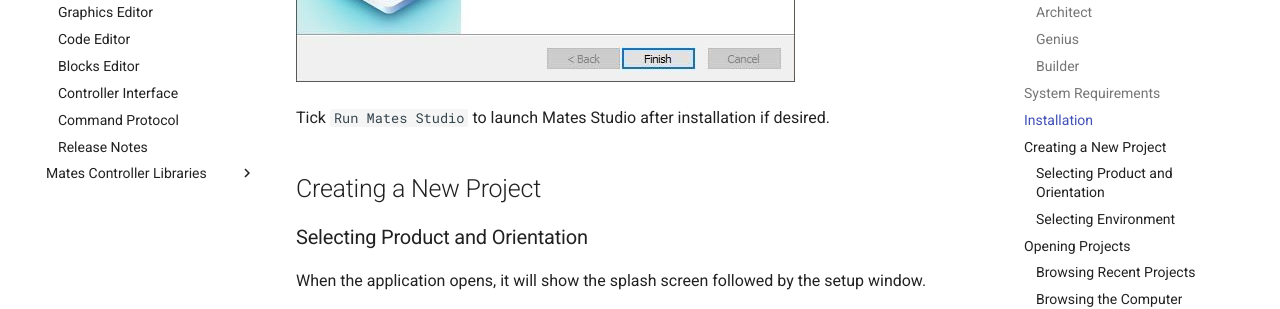
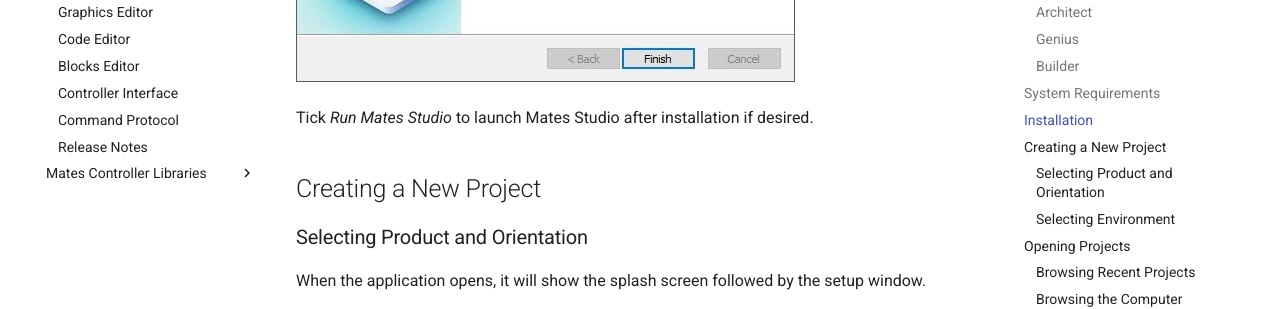
Before and after one commit to iSOLveIT/mkdocs-gen, an MkDocs documentation site: the page built from docs/studio/mates-studio-user-manual.md, in a window 1280 px wide and 900 px high, scrolled down 3629 px. Shown: the part 150-459 px from the top of the window. Built offline with MkDocs 1.6.1 and Material for MkDocs 9.7.7, drawn with Linux system fonts in a browser that asks for light colours.

Commit message:
Minor changes to formatting

```diff
--- a/docs/studio/mates-studio-user-manual.md
+++ b/docs/studio/mates-studio-user-manual.md
@@ -69,7 +69,7 @@
 
 ![Installation Completed](img/install-completed.jpg)
 
-Tick `Run Mates Studio` to launch Mates Studio after installation if desired.
+Tick _Run Mates Studio_ to launch Mates Studio after installation if desired.
 
 ## Creating a New Project
 
@@ -87,7 +87,7 @@
 
 ![Select Orientation](img/select-product-orientation.jpg)
 
-After selecting the product and desired orientation, continue by clicking on the `CONFIRM` button.
+After selecting the product and desired orientation, continue by clicking on the **CONFIRM** button.
 
 ### Selecting Environment
 
```
